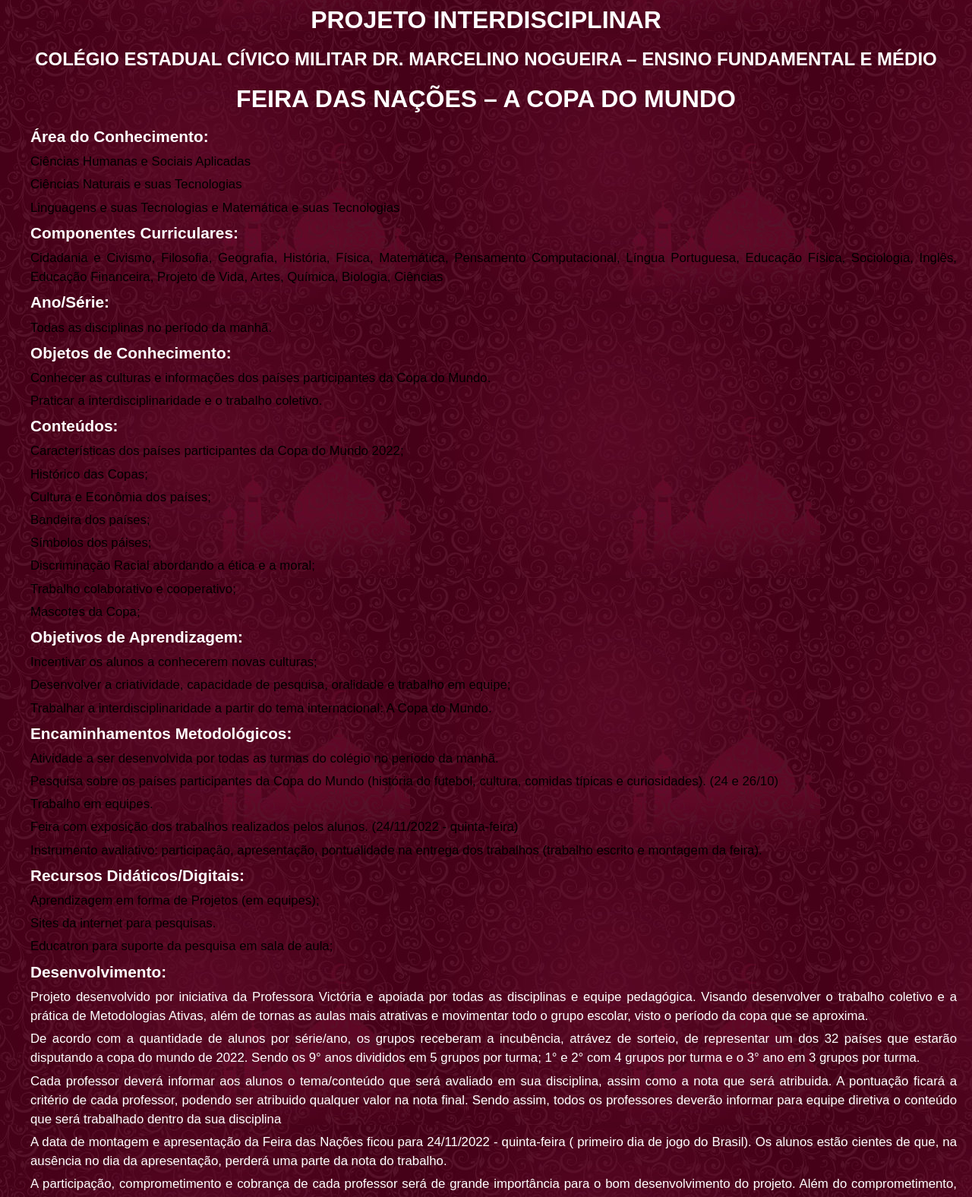
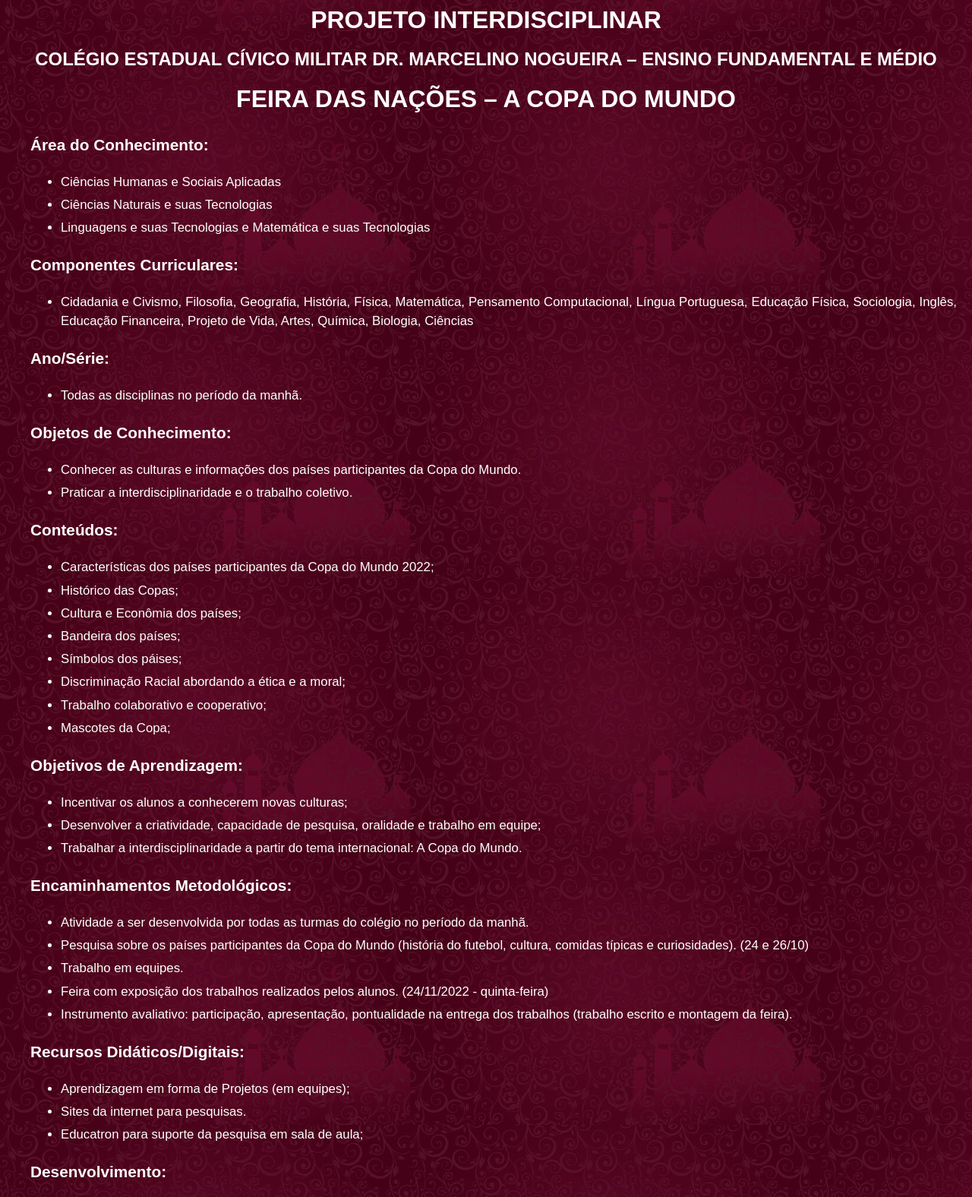
Before and after one commit to mrneumannprof/nacoes, a PHP site: page /projeto.html in a window 1280 px wide. Shown: the part 1039-2615 px from the top of the page at 76% size. Run offline with PHP 8.4, Linux system fonts and the light colour scheme.

Commit message:
topicos projeto

```diff
--- a/projeto.html
+++ b/projeto.html
@@ -5,7 +5,7 @@
         <meta http-equiv="X-UA-Compatible" content="IE=edge">
         <meta name="viewport" content="width=device-width, initial-scale=1.0">
         <title>PROJETO Feira das Nações</title>
-        <link rel="stylesheet" href="reset.css">
+
         <link rel="stylesheet" href="style.css">
     </head>
     <body>
@@ -30,60 +30,60 @@
                 <h1 class="titulo">FEIRA DAS NAÇÕES – A COPA DO MUNDO</h1>
                 <h3><strong>Área do Conhecimento:</strong></h3>
                 <ul>
-                    <li>Ciências Humanas e Sociais Aplicadas</li>
-                    <li>Ciências Naturais e suas Tecnologias</li>
-                    <li>Linguagens e suas Tecnologias e Matemática e suas Tecnologias</li>
+                    <li class="topicos">Ciências Humanas e Sociais Aplicadas</li>
+                    <li class="topicos">Ciências Naturais e suas Tecnologias</li>
+                    <li class="topicos">Linguagens e suas Tecnologias e Matemática e suas Tecnologias</li>
                 </ul>
 
                 <h3><strong>Componentes Curriculares:</strong></h3>
                 <ul>
-                    <li>Cidadania e Civismo, Filosofia, Geografia, História, Física, Matemática, Pensamento Computacional, Língua Portuguesa, Educação Física, Sociologia, Inglês, Educação Financeira, Projeto de Vida, Artes, Química, Biologia, Ciências</li>
+                    <li class="topicos">Cidadania e Civismo, Filosofia, Geografia, História, Física, Matemática, Pensamento Computacional, Língua Portuguesa, Educação Física, Sociologia, Inglês, Educação Financeira, Projeto de Vida, Artes, Química, Biologia, Ciências</li>
                 </ul>
 
                 <h3><strong>Ano/Série:</strong></h3>
                 <ul>
-                    <li>Todas as disciplinas no período da manhã.</li>
+                    <li class="topicos">Todas as disciplinas no período da manhã.</li>
                 </ul>
 
                 <h3><strong>Objetos de Conhecimento:</strong></h3>
                 <ul>
-                    <li>Conhecer as culturas e informações dos países participantes da Copa do Mundo.</li>
-                    <li>Praticar a interdisciplinaridade e o trabalho coletivo.</li>
+                    <li class="topicos">Conhecer as culturas e informações dos países participantes da Copa do Mundo.</li>
+                    <li class="topicos">Praticar a interdisciplinaridade e o trabalho coletivo.</li>
                 </ul>
 
                 <h3><strong>Conteúdos:</strong></h3>
                 <ul>
-                    <li>Características dos países participantes da Copa do Mundo 2022;</li>
-                    <li>Histórico das Copas;</li>
-                    <li>Cultura  e Econômia dos países;</li>
-                    <li>Bandeira dos países;</li>
-                    <li>Símbolos dos páises;</li>
-                    <li>Discriminação Racial abordando a ética e a moral;</li>
-                    <li>Trabalho colaborativo e cooperativo;</li>
-                    <li>Mascotes da Copa;</li>
+                    <li class="topicos">Características dos países participantes da Copa do Mundo 2022;</li>
+                    <li class="topicos">Histórico das Copas;</li>
+                    <li class="topicos">Cultura  e Econômia dos países;</li>
+                    <li class="topicos">Bandeira dos países;</li>
+                    <li class="topicos">Símbolos dos páises;</li>
+                    <li class="topicos">Discriminação Racial abordando a ética e a moral;</li>
+                    <li class="topicos">Trabalho colaborativo e cooperativo;</li>
+                    <li class="topicos">Mascotes da Copa;</li>
                 </ul>
 
                 <h3><strong>Objetivos de Aprendizagem:</strong></h3>
                 <ul>
-                    <li>Incentivar os alunos a conhecerem novas culturas;</li>
-                    <li>Desenvolver a criatividade, capacidade de pesquisa, oralidade e trabalho em equipe;</li>
-                    <li>Trabalhar a interdisciplinaridade a partir do tema internacional: A Copa do Mundo.</li>
+                    <li class="topicos">Incentivar os alunos a conhecerem novas culturas;</li>
+                    <li class="topicos">Desenvolver a criatividade, capacidade de pesquisa, oralidade e trabalho em equipe;</li>
+                    <li class="topicos">Trabalhar a interdisciplinaridade a partir do tema internacional: A Copa do Mundo.</li>
                 </ul>
 
                 <h3><strong>Encaminhamentos Metodológicos:</strong></h3>
                 <ul>
-                    <li>Atividade a ser desenvolvida por todas as turmas do colégio no período da manhã.</li>
-                    <li>Pesquisa sobre os países participantes da Copa do Mundo (história do futebol, cultura, comidas típicas e curiosidades). (24 e 26/10)</li>
-                    <li>Trabalho em equipes.</li>
-                    <li>Feira com exposição dos trabalhos realizados pelos alunos. (24/11/2022 - quinta-feira)</li>
-                    <li>Instrumento avaliativo: participação, apresentação, pontualidade na entrega dos trabalhos (trabalho escrito e montagem da feira).</li>
+                    <li class="topicos">Atividade a ser desenvolvida por todas as turmas do colégio no período da manhã.</li>
+                    <li class="topicos">Pesquisa sobre os países participantes da Copa do Mundo (história do futebol, cultura, comidas típicas e curiosidades). (24 e 26/10)</li>
+                    <li class="topicos">Trabalho em equipes.</li>
+                    <li class="topicos">Feira com exposição dos trabalhos realizados pelos alunos. (24/11/2022 - quinta-feira)</li>
+                    <li class="topicos">Instrumento avaliativo: participação, apresentação, pontualidade na entrega dos trabalhos (trabalho escrito e montagem da feira).</li>
                 </ul>
 
                 <h3><strong>Recursos Didáticos/Digitais:</strong></h3>
                 <ul>
-                    <li>Aprendizagem em forma de Projetos (em equipes);</li>
-                    <li>Sites da internet para pesquisas.</li>
-                    <li>Educatron para suporte da pesquisa em sala de aula;</li>
+                    <li class="topicos">Aprendizagem em forma de Projetos (em equipes);</li>
+                    <li class="topicos">Sites da internet para pesquisas.</li>
+                    <li class="topicos">Educatron para suporte da pesquisa em sala de aula;</li>
                 </ul>
 
                 <h3><strong>Desenvolvimento:</strong></h3>
--- a/style.css
+++ b/style.css
@@ -185,8 +185,9 @@ td {
 }
 
 #tabela {
-    width: 45%;
+    width: 49%;
     justify-content: center;
+    margin: 0;
 }
 
 #estadio1 {
@@ -215,6 +216,16 @@ td {
 td, li {
     color: black;
     vertical-align: middle;
+}
+
+.topicos {
+    color:  #ffffff;
+    margin-left: 40px;
+    margin-right: 20px;
+    text-align: justify;
+    font-size: 1.05em;
+    margin-top: 5px;
+    margin-bottom: 5px;
 }
 
 .mascote {
```
Also changed, not shown: copa2022.html (+3 -4 lines).
